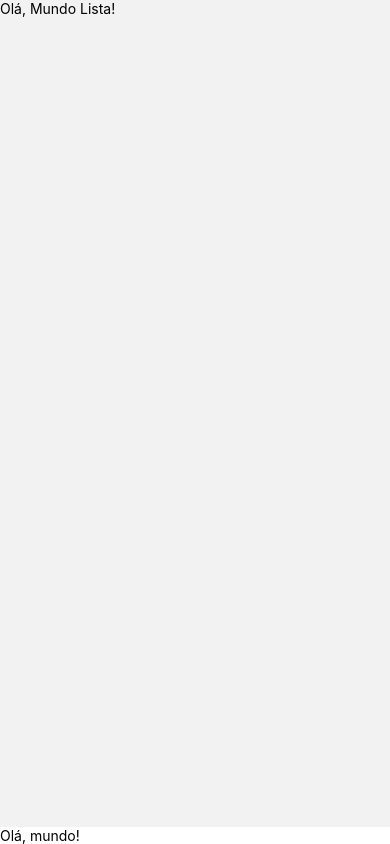
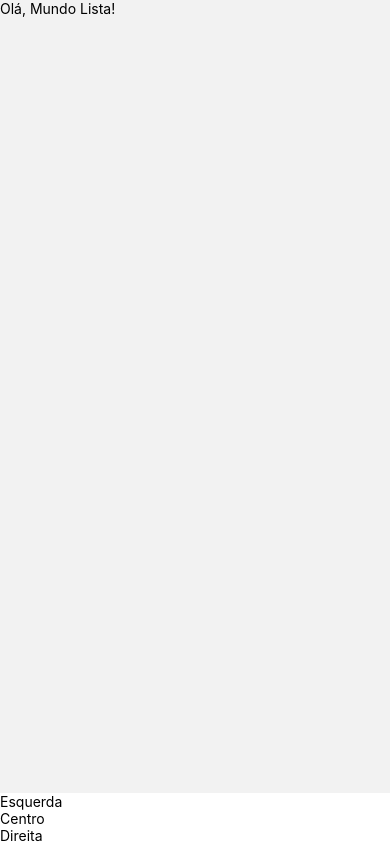
Before and after one commit to raivinht/ReactNative-App, a React Native app: screen /BottomRoutes in a window 390 px wide. Built offline with nearby package versions, Linux system fonts and the light colour scheme.

Commit message:
Creating bottom area, making it more organized to apply the button on the second screen.

```diff
--- a/src/components/CustomTabBar/index.tsx
+++ b/src/components/CustomTabBar/index.tsx
@@ -1,11 +1,19 @@
 import React from "react";
-import { Text } from "react-native";
+import { Text, TouchableOpacity, View } from "react-native";
 import { style } from "./styles";
 
 export default ({state, navigation}: any) => {
     return (
-        <Text>
-            Olá, mundo!
-        </Text>
+        <View>
+            <TouchableOpacity>
+                <Text>Esquerda</Text>
+            </TouchableOpacity>
+            <TouchableOpacity>
+                <Text>Centro</Text>
+            </TouchableOpacity>
+            <TouchableOpacity>
+                <Text>Direita</Text>
+            </TouchableOpacity>
+        </View>
     )
 }
--- a/src/pages/login/index.tsx
+++ b/src/pages/login/index.tsx
@@ -21,11 +21,17 @@
         try {
             setLoading(true)
             if (!email || !password) {
-                return Alert.alert('Atenção', 'Informe os campos obrigatórios!'),
-                    setLoading(false);
+                return Alert.alert('Atenção', 'Informe os campos obrigatórios!');
             }
+
+            navigation.navigate("BottomRoutes")
+
+            console.log("Logou!!!!!!!!!!!!!!!!!!!!!!!!!!!!!");
+
         } catch (error) {
             console.log(error);
+        } finally {
+            setLoading(false);
         }
     }
 
```
Also changed, not shown: src/components/CustomTabBar/styles.ts (+4 -20 lines).
